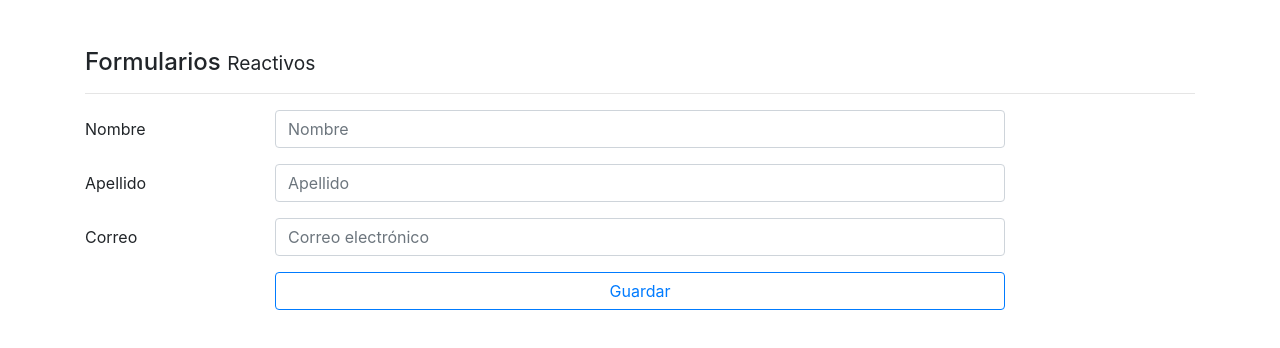
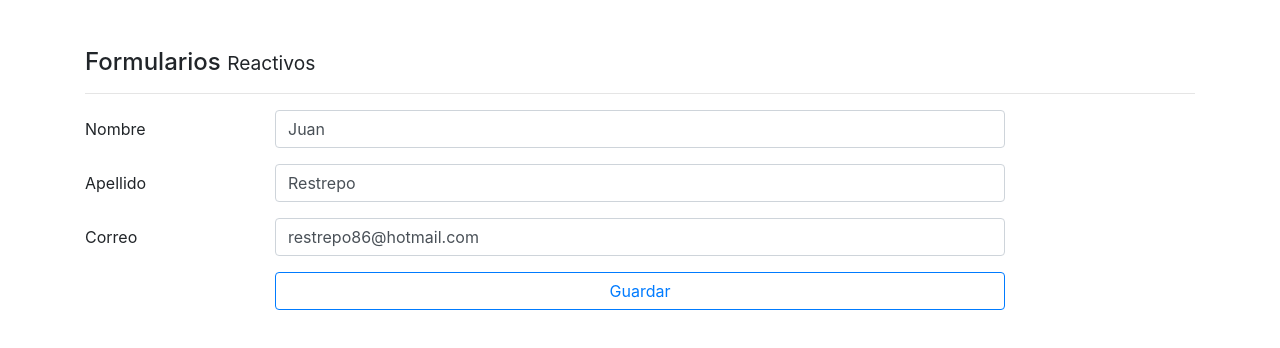
Before and after one commit to restrepo86/formularios, an Angular app: page /reactivo in a window 1280 px wide. Shown: the top 348 px of the page. Built offline with nearby package versions, Linux system fonts and the light colour scheme.

Commit message:
Se crean valores por defecto al formulario reactivo con sus respectivas configuraciones para hacer submit

```diff
--- a/src/app/pages/reactive/reactive.component.html
+++ b/src/app/pages/reactive/reactive.component.html
@@ -1,6 +1,6 @@
 <h4>Formularios <small> Reactivos </small></h4>
 <hr>
-<form autocomplete="off">
+<form autocomplete="off" [formGroup]="formulario" (ngSubmit)="guardar()">
 
     <div>
 
@@ -8,7 +8,7 @@
             <label class="col-2 col-form-label">Nombre</label>
             <div class="col-8">
 
-                <input class="form-control" type="text" placeholder="Nombre">
+                <input class="form-control" type="text" placeholder="Nombre" formControlName="nombre">
             </div>
         </div>
 
@@ -16,7 +16,7 @@
             <label class="col-2 col-form-label">Apellido</label>
             <div class="col-8">
 
-                <input class="form-control" type="text" placeholder="Apellido">
+                <input class="form-control" type="text" placeholder="Apellido" formControlName="apellido">
             </div>
         </div>
 
@@ -26,7 +26,7 @@
         <label class="col-2 col-form-label">Correo</label>
         <div class="col-8">
 
-            <input class="form-control" type="email" placeholder="Correo electrónico">
+            <input class="form-control" type="email" placeholder="Correo electrónico" formControlName="correo">
         </div>
     </div>
 
--- a/src/app/pages/reactive/reactive.component.ts
+++ b/src/app/pages/reactive/reactive.component.ts
@@ -1,4 +1,5 @@
 import { Component, OnInit } from '@angular/core';
+import { FormGroup, FormBuilder } from '@angular/forms';
 
 @Component({
   selector: 'app-reactive',
@@ -7,9 +8,28 @@ import { Component, OnInit } from '@angular/core';
 })
 export class ReactiveComponent implements OnInit {
 
-  constructor() { }
+  public formulario: FormGroup;
+
+  constructor(
+    private formBuider: FormBuilder
+  ) {
+    this.crearFormulario();
+  }
 
   ngOnInit(): void {
   }
 
+  crearFormulario() {
+    this.formulario = this.formBuider.group({
+      nombre: ['Juan'],
+      apellido: ['Restrepo'],
+      correo: ['restrepo86@hotmail.com']
+    });
+  }
+
+  guardar() {
+    console.log(this.formulario);
+
+  }
+
 }
```
